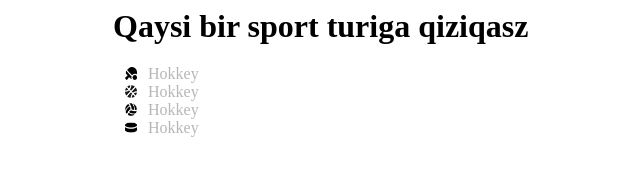
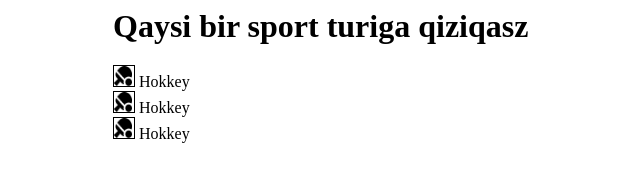
Before and after one commit to Bobur-Karimjonov/checkbox, a plain HTML site: page index.html in a window 1280 px wide. Shown: the whole page, without its empty margins (277-917 px from the left). Drawn offline with Linux system fonts and the light colour scheme.

Commit message:
new file

```diff
--- a/css/main.css
+++ b/css/main.css
@@ -20,69 +20,33 @@
 
 .label {
     display: block;
-    display: flex;
-    align-items: center;
 }
 
-.input[type="checkbox"]:checked {
-    opacity: 0.5;
+.checkbox {
+    display: none;
 }
 
-.span {
+.spanjon {
     display: inline-block;
-    width: 15px;
-    height: 15px;
-    margin: 0 10px;
+    width: 20px;
+    height: 20px;
+    border: 1px solid black;
+    position: relative;
+    /* border-radius: 50%; */
+}
+
+.spanjon::before {
+    content: "";
+    position: absolute;
+    display: block;
+    top: 50%;
+    left: 50%;
+    transform: translate(-50%, -50%);
+    display: block;
+    width: 20px;
+    height: 20px;
     background-image: url(../images/table-tennis.png);
     background-repeat: no-repeat;
     background-size: contain;
-    background-size: 80%;
-    background-position: center;
+    transition: .2s;
 }
-
-.span1 {
-    display: inline-block;
-    width: 15px;
-    height: 15px;
-    margin: 0 10px;
-    background-image: url(../images/basketball-ball.png);
-    background-repeat: no-repeat;
-    background-size: contain;
-    /* box-shadow: 0px 5px 10px 0px rgba(0, 0, 0, 0.5); */
-    background-size: 80%;
-    background-position: center;
-    opacity: 0.9;
-}
-
-.span1::checked :focus {
-    box-shadow: 0px 5px 10px 0px rgba(0, 0, 0, 0.5);
-}
-
-.span2 {
-    display: inline-block;
-    width: 15px;
-    margin: 0 10px;
-    height: 15px;
-    background-image: url(../images/volleyball-ball.png);
-    background-repeat: no-repeat;
-    background-size: contain;
-    background-size: 80%;
-    background-position: center;
-}
-
-.span3 {
-    display: inline-block;
-    width: 15px;
-    margin: 0 10px;
-    height: 15px;
-    background-image: url(../images/hockey-puck.png);
-    background-repeat: no-repeat;
-    background-size: contain;
-    background-size: 80%;
-    background-position: center;
-}
-
-.spanjon {
-    color: #AFAFAF;
-    opacity: 0.9;
-}
--- a/index.html
+++ b/index.html
@@ -12,30 +12,22 @@
 <body>
     <div class="div">
         <h1 class="title">Qaysi bir sport turiga qiziqasz</h1>
-        <form action="#" method="POST">
+        <form action="https://echo.htmlacademy.ru/" method="POST">
             <label class="label">
-        <input class="input visually-hidden" type="checkbox" checked disabled>
-        <span class="span"></span>
-        <span class="spanjon">Hokkey</span>
-      </label>
-
+            <input type="checkbox" class="checkbox">
+            <span class="spanjon"></span>
+            <span class="span">Hokkey</span>
+          </label>
             <label class="label">
-        <input class="input visually-hidden" type="checkbox" checked disabled>
-        <span class="span1"></span>
-        <span class="spanjon">Hokkey</span>
-      </label>
-
+            <input type="checkbox" class="checkbox">
+            <span class="spanjon"></span>
+            <span class="span">Hokkey</span>
+          </label>
             <label class="label">
-        <input class="input visually-hidden" type="checkbox" checked disabled>
-        <span class="span2"></span>
-        <span class="spanjon">Hokkey</span>
-      </label>
-
-            <label class="label">
-        <input class="input visually-hidden" type="checkbox" checked disabled>
-        <span class="span3"></span>
-        <span class="spanjon">Hokkey</span>
-      </label>
+            <input type="checkbox" class="checkbox">
+            <span class="spanjon"></span>
+            <span class="span">Hokkey</span>
+          </label>
         </form>
     </div>
 </body>
```
